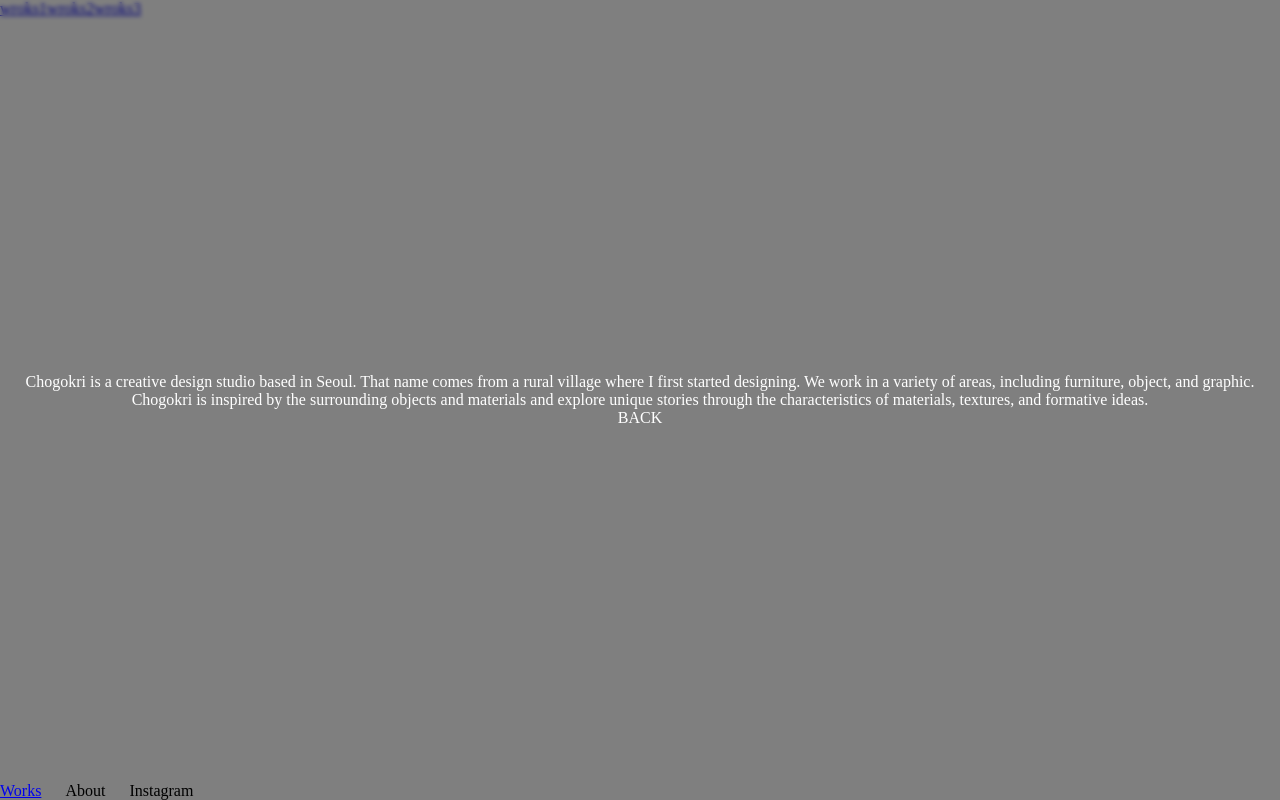
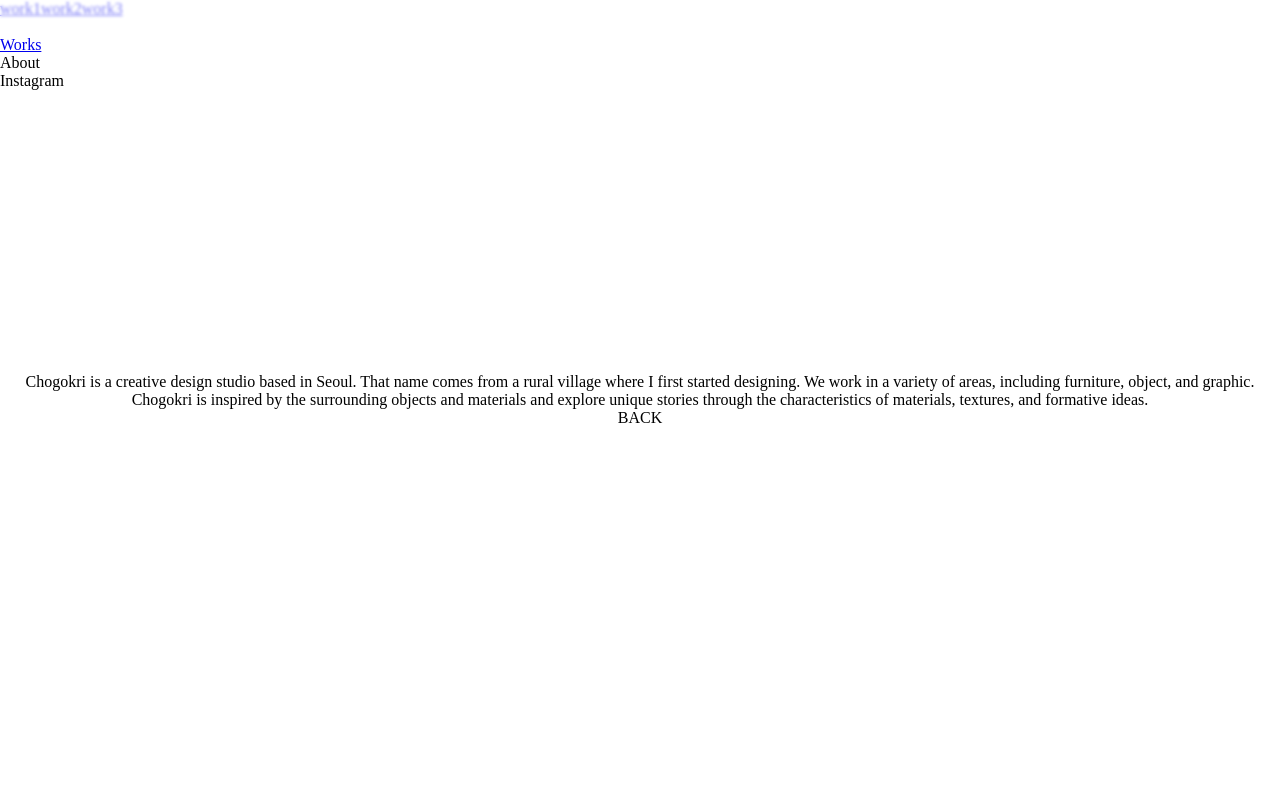
Before and after one commit to yongisadragon/younghyun, a React (Vite) app: page / in a window 1280 px wide. Both pictures are taken after a click on the element "About". Built offline with nearby package versions, Linux system fonts and the light colour scheme.

Commit message:
about 페이지 팝업 버그 픽스 navigate삭제 및 기능 수정

```diff
--- a/src/common/NavBar.jsx
+++ b/src/common/NavBar.jsx
@@ -6,6 +6,7 @@
   const handleAboutClick = () => {
     setSearchAbout({ about: "leeyounghyun" });
   };
+
   return (
     <div className={styles.layout}>
       <NavLink to={"/"}>Works</NavLink>
--- a/src/common/NavBar.module.css
+++ b/src/common/NavBar.module.css
@@ -1,9 +1,9 @@
 .layout {
-  width: 100%;
-  position: absolute;
+  /* width: 100%;
   gap: 1.5rem;
   display: flex;
   bottom: 0;
-  left: 0;
+  left: 0; */
+  position: absolute;
   z-index: 10; /* 적절한 z-index 값을 설정합니다. */
 }
--- a/src/components/Works.jsx
+++ b/src/components/Works.jsx
@@ -5,7 +5,7 @@
 export default function Works() {
   const { title } = useParams();
   const work = worksData.find((work) => work.title === title);
-  console.log(title);
+  // console.log(title);
   return (
     <>
       <div>{work.title}</div>
--- a/src/components/WorksIndex.jsx
+++ b/src/components/WorksIndex.jsx
@@ -1,12 +1,14 @@
 import React from "react";
 import { NavLink } from "react-router-dom";
-
+import worksData from "../data/worksData";
 export default function WorksIndex() {
   return (
-    <>
-      <NavLink to="/works/work1">wroks1</NavLink>
-      <NavLink to="/works/work2">wroks2</NavLink>
-      <NavLink to="/works/work3">wroks3</NavLink>
-    </>
+    <div>
+      {worksData?.map((work) => (
+        <NavLink key={work.id} to={`/works/work${work.id}`}>
+          {work.title}
+        </NavLink>
+      ))}
+    </div>
   );
 }
--- a/src/pages/About.jsx
+++ b/src/pages/About.jsx
@@ -1,29 +1,30 @@
-import React, { useState } from "react";
+import React from "react";
 import styles from "./About.module.css";
-import { useNavigate } from "react-router-dom";
+import { useSearchParams } from "react-router-dom";
 
 export default function About() {
-  let navigate = useNavigate();
-  const [isOpen, setIsOpen] = useState(true);
+  const [searchParams, setSearchParams] = useSearchParams();
 
   const handleClose = () => {
-    setIsOpen(!isOpen);
-    navigate(-1);
+    const aboutParam = searchParams.get("about");
+    if (aboutParam) {
+      searchParams.delete("about");
+      setSearchParams(searchParams);
+      // setIsOpen(!isOpen);
+    }
   };
 
   return (
-    isOpen && (
     <div onClick={handleClose} className={styles.background}>
       <div className={styles.contents} onClick={(e) => e.stopPropagation()}>
         Chogokri is a creative design studio based in Seoul. That name comes
         from a rural village where I first started designing. We work in a
-          variety of areas, including furniture, object, and graphic. Chogokri
-          is inspired by the surrounding objects and materials and explore
-          unique stories through the characteristics of materials, textures, and
+        variety of areas, including furniture, object, and graphic. Chogokri is
+        inspired by the surrounding objects and materials and explore unique
+        stories through the characteristics of materials, textures, and
         formative ideas.
       </div>
       <p>BACK</p>
     </div>
-    )
   );
 }
--- a/src/pages/About.module.css
+++ b/src/pages/About.module.css
@@ -1,14 +1,14 @@
 .background {
   display: flex;
   flex-direction: column;
-  color: white;
+  color: rgb(0, 0, 0);
   position: fixed;
   top: 0;
   left: 0;
   width: 100%;
   height: 100%;
-  background-color: rgba(0, 0, 0, 0.5); /* 블랙 컬러, 0.5의 투명도 */
-  backdrop-filter: blur(2px); /* 블러 효과, 필요에 따라 조절 가능 */
+  background-color: rgba(255, 255, 255, 0.5); /* 블랙 컬러, 0.5의 투명도 */
+  backdrop-filter: blur(1.5px); /* 블러 효과, 필요에 따라 조절 가능 */
   display: flex;
   justify-content: center;
   align-items: center;
```
Also changed, not shown: public/images/test.png (added). Lines whose indentation alone changed are shown as unchanged.
